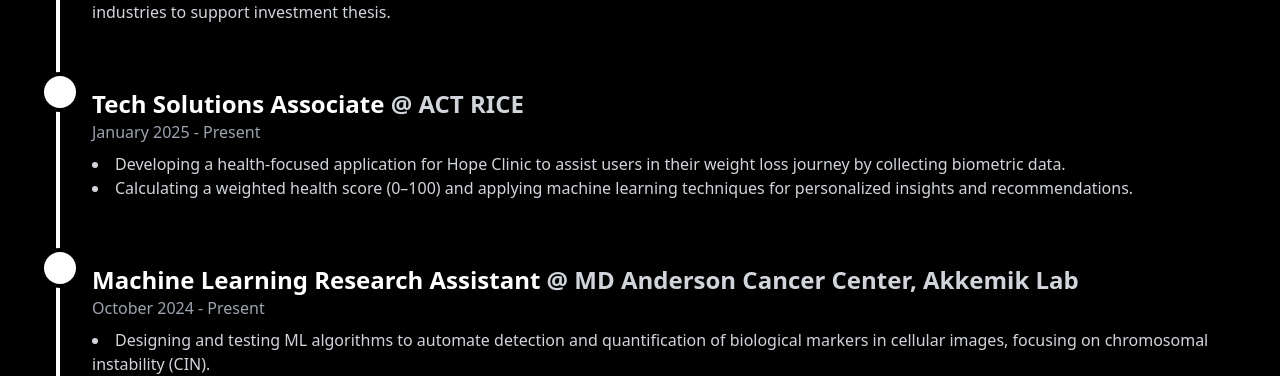
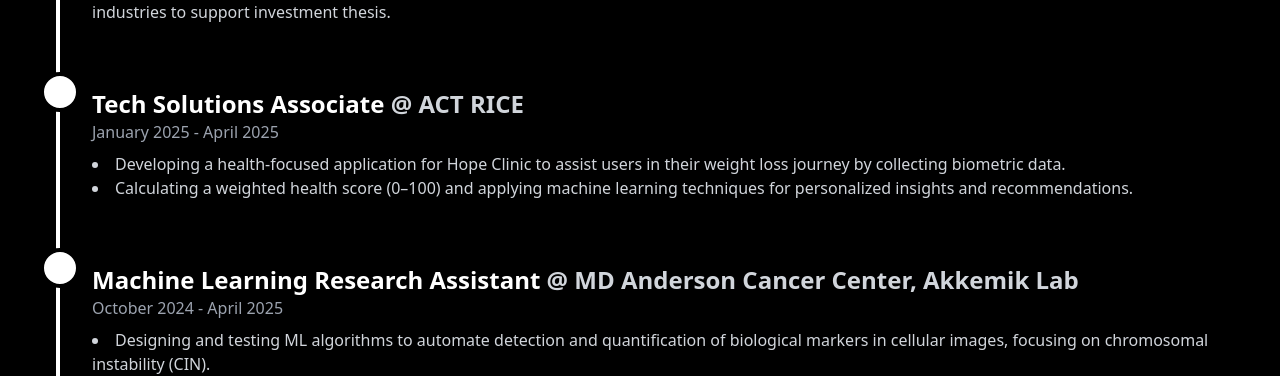
Before and after one commit to TateJett/TateJett.github.io, a React (Vite) app: page /#/ in a window 1280 px wide. Shown: the part 2000-2376 px from the top of the page. Built offline with nearby package versions, Linux system fonts and the light colour scheme.

Commit message:
change dates

```diff
--- a/src/components/Experience.tsx
+++ b/src/components/Experience.tsx
@@ -38,7 +38,7 @@
             <h3 className="text-2xl font-semibold text-white">
               Tech Solutions Associate <span className="text-gray-300">@ ACT RICE</span>
             </h3>
-            <p className="text-gray-400">January 2025 - Present</p>
+            <p className="text-gray-400">January 2025 - April 2025</p>
             <ul className="text-gray-300 mt-2 list-disc list-inside">
               <li>
                 Developing a health-focused application for Hope Clinic to assist users in their weight loss journey by collecting biometric data.
@@ -57,7 +57,7 @@
               Machine Learning Research Assistant{" "}
               <span className="text-gray-300">@ MD Anderson Cancer Center, Akkemik Lab</span>
             </h3>
-            <p className="text-gray-400">October 2024 - Present</p>
+            <p className="text-gray-400">October 2024 - April 2025</p>
             <ul className="text-gray-300 mt-2 list-disc list-inside">
               <li>
                 Designing and testing ML algorithms to automate detection and quantification of biological markers in cellular images, focusing on chromosomal instability (CIN).
```
